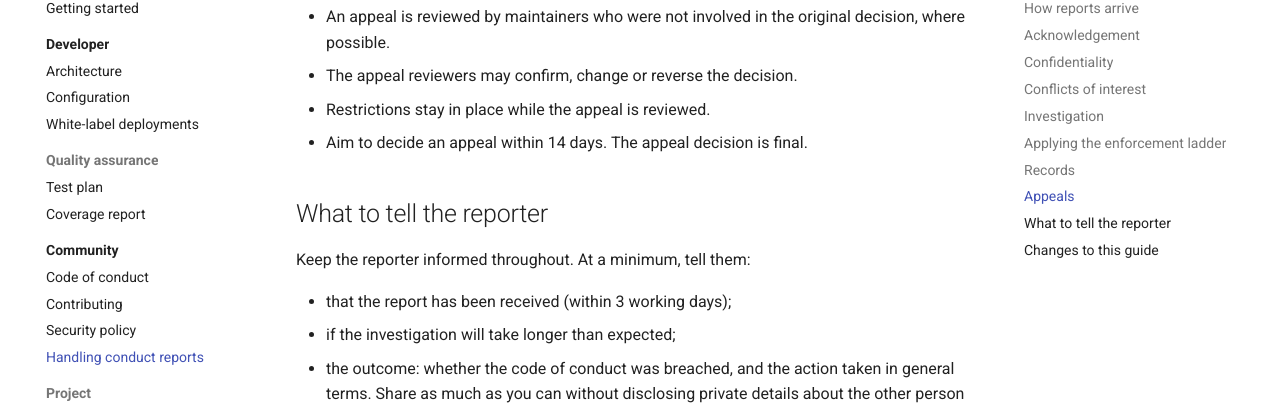
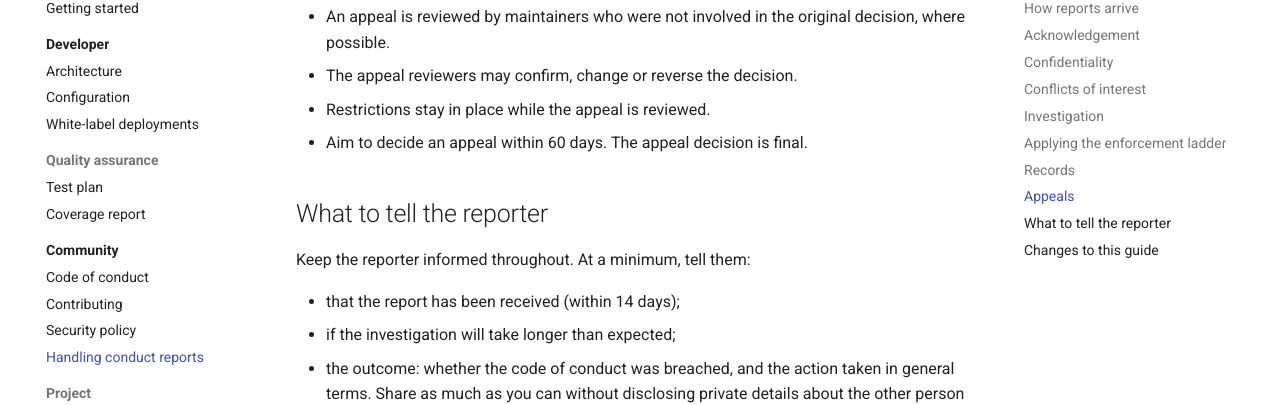
Before and after one commit to Bahasa-Ibu/baibu-community, an MkDocs documentation site: the page built from docs/community/conduct-reporting.md, in a window 1280 px wide and 900 px high, scrolled down 3462 px. Shown: the part 127-532 px from the top of the window. Built offline with MkDocs 1.6.1 and Material for MkDocs 9.7.7, drawn with Linux system fonts in a browser that asks for light colours; comment, search, counter and statistics services are not loaded; some of the changed text lies outside the part shown.

Commit message:
Relax security and conduct response targets
Security: acknowledge within 14 days, assess within 30, fix serious issues
usually within 90. Conduct reports: acknowledge within 14 days, decide
(and decide appeals) within 60.

Co-Authored-By: Claude Opus 5.5 <noreply@anthropic.com>

```diff
--- a/docs/community/conduct-reporting.md
+++ b/docs/community/conduct-reporting.md
@@ -31,7 +31,7 @@ remove it straight away, then follow this guide.
 
 ## Acknowledgement
 
-Acknowledge every report within **3 working days**. The acknowledgement:
+Acknowledge every report within **14 days**. The acknowledgement:
 
 - confirms that the report has been received;
 - names the responders handling it;
@@ -80,7 +80,7 @@ the reporter who that is.
    would put someone at risk.
 4. **Talk to witnesses** if needed, with the reporter's agreement.
 5. **Decide.** Responders decide together whether the code of conduct was
-   breached and what to do. Aim to decide within **14 days** of the report.
+   breached and what to do. Aim to decide within **60 days** of the report.
    If it will take longer, tell the reporter.
 
 ## Applying the enforcement ladder
@@ -132,13 +132,13 @@ the outcome.
   decision, where possible.
 - The appeal reviewers may confirm, change or reverse the decision.
 - Restrictions stay in place while the appeal is reviewed.
-- Aim to decide an appeal within 14 days. The appeal decision is final.
+- Aim to decide an appeal within 60 days. The appeal decision is final.
 
 ## What to tell the reporter
 
 Keep the reporter informed throughout. At a minimum, tell them:
 
-- that the report has been received (within 3 working days);
+- that the report has been received (within 14 days);
 - if the investigation will take longer than expected;
 - the outcome: whether the code of conduct was breached, and the action
   taken in general terms. Share as much as you can without disclosing
```
Also changed, not shown: SECURITY.md (+3 -3 lines).
